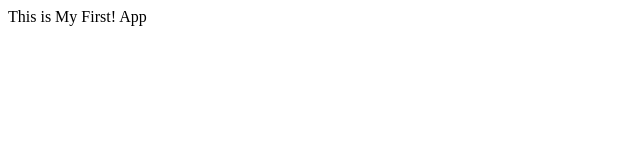
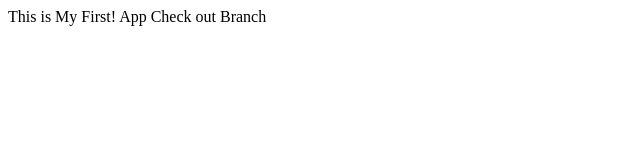
Before and after one commit to abandariGit/sampleApp, a plain HTML site: page index.html in a window 1280 px wide. Shown: the whole page, without its empty margins (0-640 px from the left). Drawn offline with Linux system fonts and the light colour scheme.

Commit message:
updated message

```diff
--- a/index.html
+++ b/index.html
@@ -5,6 +5,6 @@
     <title>My App</title>
   </head>
   <body>
- This is My First! App
+ This is My First! App Check out Branch
   </body>
 </html>
```
